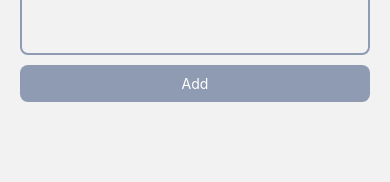
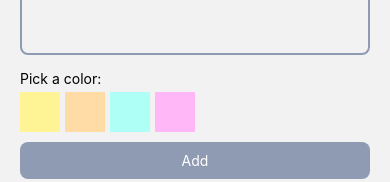
Before and after one commit to gfbollinger/Note-Taking-App-React-Native, a React Native app: screen /AddNote in a window 390 px wide. Shown: the part 289-471 px from the top of the page. Built offline with nearby package versions, Linux system fonts and the light colour scheme.

Commit message:
Add color selection for notes and install image picker script

```diff
--- a/App.js
+++ b/App.js
@@ -25,6 +25,7 @@ export default function App() {
   /* const [noteData, setNoteData] = useState({ title:"" , body:""}) */
   const [noteTitle, setNoteTitle] = useState("")
   const [noteBody, setNoteBody] = useState("")
+  const [noteColor, setNoteColor] = useState("")
 
   const [notes, setNotes] = useState([])
   const [date, setDate] = useState(new Date().toUTCString())
@@ -35,7 +36,7 @@ export default function App() {
     let newNote = noteData */
     let newDate= new Date().toUTCString()
     setDate(newDate)
-    let newNotes = [{ title: noteTitle, body: noteBody, date: date }, ...notes]
+    let newNotes = [{ title: noteTitle, body: noteBody, date: date, color: noteColor }, ...notes]
     setNotes(newNotes)
     setNoteTitle('')
     setNoteBody('')
@@ -93,7 +94,7 @@ export default function App() {
             </Stack.Screen>
 
             <Stack.Screen name="AddNote">
-              {props => <AddNote {...props} noteTitle={noteTitle} setNoteTitle={setNoteTitle} noteBody={noteBody} setNoteBody={setNoteBody} note={note} setNote={setNote} handleNote={handleNote} />}
+              {props => <AddNote {...props} noteTitle={noteTitle} setNoteTitle={setNoteTitle} noteBody={noteBody} setNoteBody={setNoteBody} note={note} setNote={setNote} handleNote={handleNote} noteColor={noteColor} setNoteColor={setNoteColor} />}
             </Stack.Screen>
 
             <Stack.Screen name="DeletedNotes">
--- a/components/AddNote.js
+++ b/components/AddNote.js
@@ -1,6 +1,7 @@
 import React, { useState } from "react"
 import { View, StyleSheet, ScrollView, KeyboardAvoidingView, Platform, TouchableWithoutFeedback, Keyboard, TextInput, TouchableOpacity, Text, Alert } from "react-native"
 import * as Style from "./../assets/styles"
+import { Button, ButtonGroup } from '@ui-kitten/components';
 
 const AddNote = ({navigation, ...props}) => {
 
@@ -37,6 +38,14 @@ const AddNote = ({navigation, ...props}) => {
                 value={props.noteBody}
                 onChangeText={(text) => props.setNoteBody(text)}
               />
+
+              <Text style={{ marginTop: 15, marginBottom:5 }}>Pick a color:</Text>
+              <View style={styles.colorBtnsContainer}>
+                <TouchableOpacity style={[styles.buttonColor, { backgroundColor: "#FFF495"}]} onPress={() => props.setNoteColor('#FFF495')}></TouchableOpacity>
+                <TouchableOpacity style={[styles.buttonColor, { backgroundColor: "#FFDBA6"}]} onPress={() => props.setNoteColor('#FFDBA6')}></TouchableOpacity>
+                <TouchableOpacity style={[styles.buttonColor, { backgroundColor: "#AEFFF5"}]} onPress={() => props.setNoteColor('#AEFFF5')}></TouchableOpacity>
+                <TouchableOpacity style={[styles.buttonColor, { backgroundColor: "#FFB7F8"}]} onPress={() => props.setNoteColor('#FFB7F8')}></TouchableOpacity>
+              </View>
 
               <TouchableOpacity
                 style={styles.button}
@@ -99,6 +108,14 @@ export const styles = StyleSheet.create({
     justifyContent: "center",
     alignItems: "center",
     marginTop: 10
+  },
+  colorBtnsContainer: {
+    flexDirection: "row"
+  },
+  buttonColor: {
+    height: 40,
+    width: 40,
+    marginRight: 5
   }
 })
 
--- a/components/DeletedNotes.js
+++ b/components/DeletedNotes.js
@@ -141,10 +141,10 @@ const DeletedNotes = ({...props}) => {
             :
               props.archived.map( (item, index) =>
 
-                <View key={index} style={styles.note}>
+                <View key={index} style={[styles.note, {backgroundColor: item.color}]}>
 
                   <View>
-                    <Text>{item.title}</Text>
+                    <Text style={{ fontSize: 20, fontWeight: "bold", marginBottom: 15}}>{item.title}</Text>
                   </View>
 
                   <TouchableOpacity onPress={ () => undoNote(index)} >
--- a/components/EditNote.js
+++ b/components/EditNote.js
@@ -15,6 +15,7 @@ const EditNote = ({route, navigation, ...props}) => {
     editedNote[i] = newEdit
     editedNote[i].title = newEdit.title
     editedNote[i].body = newEdit.body
+    editedNote[i].color = newEdit.color
 
     props.setNotes(editedNote)
     navigation.navigate('Notes')
@@ -61,6 +62,14 @@ const EditNote = ({route, navigation, ...props}) => {
                 value={newEdit.body}
                 onChangeText={(text) => setNewEdit({ title: newEdit.title, body: text })}
               />
+
+              <Text style={{ marginTop: 15, marginBottom:5 }}>Pick a color:</Text>
+              <View style={styles.colorBtnsContainer}>
+                <TouchableOpacity style={[styles.buttonColor, { backgroundColor: "#FFF495"}]} onPress={() => setNewEdit({ title: newEdit.title, body: newEdit.body, date: newEdit.date, color: "#FFF495" })}></TouchableOpacity>
+                <TouchableOpacity style={[styles.buttonColor, { backgroundColor: "#FFDBA6"}]} onPress={() => setNewEdit({ title: newEdit.title, body: newEdit.body, date: newEdit.date, color: "#FFDBA6" })}></TouchableOpacity>
+                <TouchableOpacity style={[styles.buttonColor, { backgroundColor: "#AEFFF5"}]} onPress={() => setNewEdit({ title: newEdit.title, body: newEdit.body, date: newEdit.date, color: "#AEFFF5" })}></TouchableOpacity>
+                <TouchableOpacity style={[styles.buttonColor, { backgroundColor: "#FFB7F8"}]} onPress={() => setNewEdit({ title: newEdit.title, body: newEdit.body, date: newEdit.date, color: "#FFB7F8" })}></TouchableOpacity>
+              </View>
 
               <TouchableOpacity
                 style={styles.button}
@@ -123,6 +132,14 @@ export const styles = StyleSheet.create({
     justifyContent: "center",
     alignItems: "center",
     marginTop: 10
+  },
+  colorBtnsContainer: {
+    flexDirection: "row"
+  },
+  buttonColor: {
+    height: 40,
+    width: 40,
+    marginRight: 5
   }
 })
 
--- a/components/Note.js
+++ b/components/Note.js
@@ -15,7 +15,13 @@ const Note = ({route, navigation, ...props}) => {
     /* props.setArchived(archivedNote) */
 
     console.log(archivedNote)
-    let bin = [{title: archivedNote[0].title, body: archivedNote[0].body}, ...props.archived]
+    let bin = [ {
+      title: archivedNote[0].title,
+      body: archivedNote[0].body,
+      color: archivedNote[0].color,
+      date: archivedNote[0].date},
+      ...props.archived]
+
     props.setArchived(bin)
     navigation.navigate("Notes")
 
@@ -36,7 +42,8 @@ const Note = ({route, navigation, ...props}) => {
     <View style={stylesNote.noteContainer}>
 
       <Text style={stylesNote.noteTitle}>{n.title}</Text>
-      <Text>Description: {n.body}</Text>
+      <View style={{ backgroundColor: n.color, height: 15, width: "100%", marginBottom: 15}}></View>
+      <Text>{n.body}</Text>
 
       <TouchableOpacity style={stylesNote.buttonEdit} onPress={ () => navigation.navigate("EditNote", {
         i: i,
@@ -47,8 +54,9 @@ const Note = ({route, navigation, ...props}) => {
           <Icon name="edit-outline" fill="white" style={{width: 40, height: 40 }} />
       </TouchableOpacity>
 
-      <TouchableOpacity onPress={ () => deleteNote(i) } >
-        <Text>Archive</Text>
+      <TouchableOpacity style={stylesNote.buttonArchive} onPress={ () => deleteNote(i) } >
+        {/* <Text>Archive</Text> */}
+        <Icon name="archive-outline" fill="white" style={{width: 30, height: 30 }} />
       </TouchableOpacity>
     </View>
   )
@@ -56,7 +64,7 @@ const Note = ({route, navigation, ...props}) => {
 
 const stylesNote = StyleSheet.create({
   noteContainer: {
-    padding: 10,
+    padding: 15,
     height: "100%"
   },
   noteTitle: {
@@ -71,6 +79,14 @@ const stylesNote = StyleSheet.create({
     bottom: 20,
     right: 20
   },
+  buttonArchive: {
+    backgroundColor: Style.color,
+    padding: 10,
+    borderRadius: 50,
+    position: "absolute",
+    bottom: 20,
+    left: 20
+  },
 })
 
 export default Note
--- a/components/Notes.js
+++ b/components/Notes.js
@@ -122,7 +122,7 @@ const Notes = ({navigation, ...props}) => {
 
               <TouchableOpacity
                 key={index}
-                style={styles.note}
+                style={[styles.note, {backgroundColor: item.color}]}
                 onPress={ () => navigation.navigate("Note", {
                   i: index,
                   n: item,
@@ -166,7 +166,7 @@ const Notes = ({navigation, ...props}) => {
 
 export const styles = StyleSheet.create({
   notesContainer: {
-    padding: 10,
+    padding: 15,
     height: "100%"
   },
   headingContainer: {
--- a/package.json
+++ b/package.json
@@ -19,6 +19,7 @@
     "@ui-kitten/components": "^5.1.2",
     "@ui-kitten/eva-icons": "^5.1.2",
     "expo": "~45.0.0",
+    "expo-image-picker": "~13.1.1",
     "expo-status-bar": "~1.3.0",
     "react": "17.0.2",
     "react-dom": "17.0.2",
```
Also changed, not shown: 1 other file (tests, documents, lock files or other folders).
